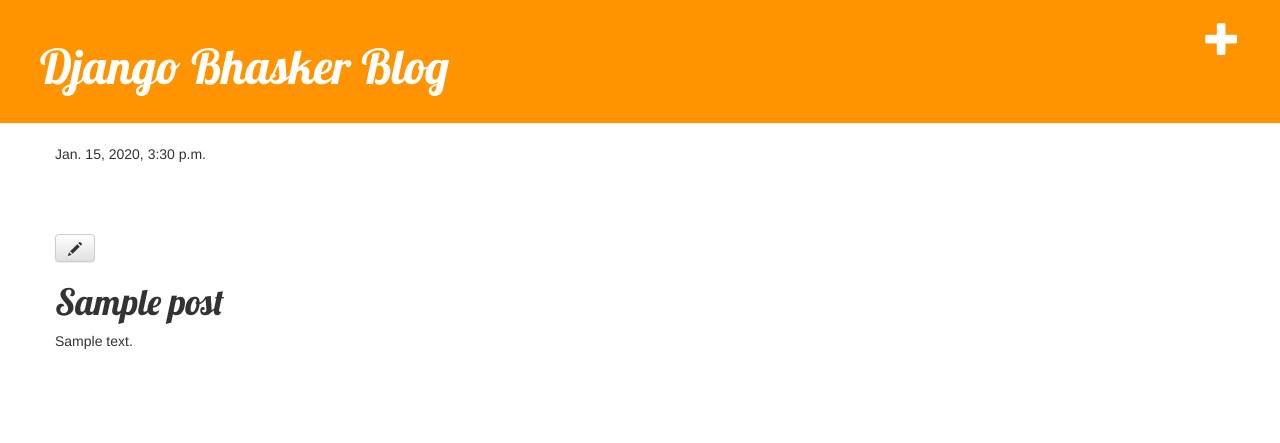
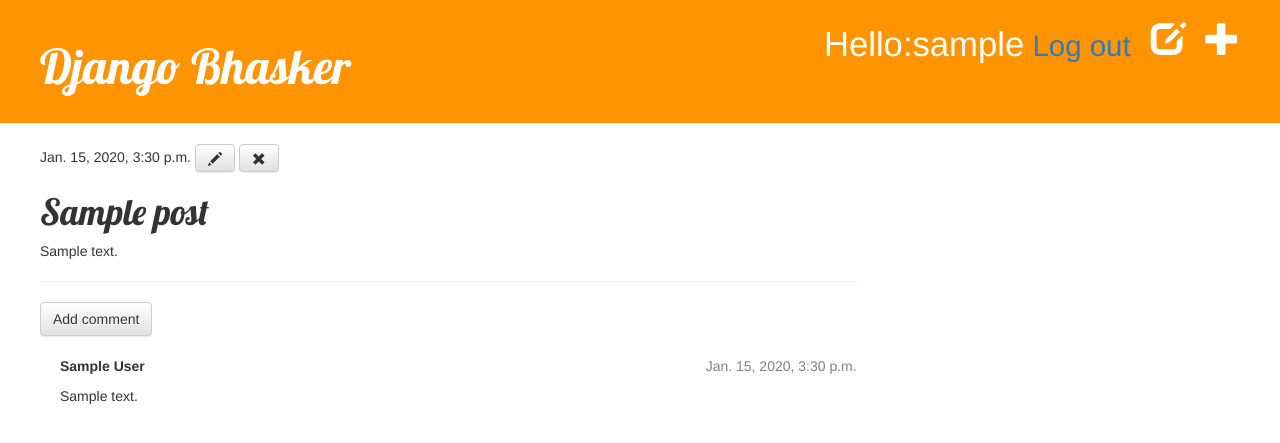
Before and after one commit to bhaskerreddy88/my-second-bog, a Django app: page /post/1/ in a window 1280 px wide. Shown: the top 443 px of the page. Run offline with Django 3.2, Linux system fonts and the light colour scheme; a user stored in the database is signed in; tables that the repository leaves empty hold one stand-in row (values such as "Sample post"); some libraries are stand-ins or nearby versions.

Commit message:
final one

```diff
--- a/blog/admin.py
+++ b/blog/admin.py
@@ -2,6 +2,7 @@ from django.contrib import admin
 
 # Register your models here.
 
-from .models import Post
+from .models import Post,Comment
 
 admin.site.register(Post)
+admin.site.register(Comment)
--- a/blog/models.py
+++ b/blog/models.py
@@ -19,5 +19,23 @@ class Post(models.Model):
 		self.published_date=timezone.now()
 		self.save();
 
+	def	approved_comments(self):
+				return	self.comments.filter(approved_comment=True)
+
 	def __str__(self):
 		return self.title;
+
+class Comment(models.Model):
+    post = models.ForeignKey('blog.Post' ,related_name='comments')
+    author = models.CharField(max_length=200)
+    text = models.TextField()
+    created_date = models.DateTimeField(default=timezone.now)
+    approved_comment = models.BooleanField(default=False)
+
+    def approve(self):
+    	self.approved_comment=True
+    	self.save()
+
+    def __str__(self):
+
+        return self.text
--- a/blog/static/css/blog.css
+++ b/blog/static/css/blog.css
@@ -45,3 +45,6 @@ h1, h2, h3, h4 {
 .post h1 a, .post h1 a:visited {
     color: #000000;
 }
+.comment    {
+                margin: 20px    0px 20px    20px;
+}
--- a/blog/templates/blog/base.html
+++ b/blog/templates/blog/base.html
@@ -9,19 +9,22 @@
     </head>
     <body>
 
-        <div class="page-header">
-             {% if user.is_authenticated %}
-                <a href="{% url 'post_new' %}" class="top-menu"><span class="glyphicon glyphicon-plus"></span></a>
-             {% endif %}
-            <h1><a href="/">Django Bhasker Blog</a></h1>
+     <div  class="page-header">
+       {%  if  user.is_authenticated %}
+        <a  href="{%  url 'post_new'  %}" class="top-menu"><span  class="glyphicon  glyphicon-plus"></span></a>
+        <a  href="{%  url 'post_draft_list' %}" class="top-menu"><span  class="glyphicon  glyphicon-edit"></span></a>
+        <p  class="top-menu"> Hello:{{  user.username }}<small><a href="{% url 'django.contrib.auth.views.logout' %}"> Log out</a></small></p>
+       {%  else  %}
+        <a  href="{%  url 'django.contrib.auth.views.login' %}" class="top-menu"><span class="glyphicon  glyphicon-lock"></span></a>
+       {%  endif %}
+       <h1><a  href="{% url 'blog.views.post_list' %}">Django  Bhasker</a></h1>
      </div>
 
-        <div class="content container">
+    <div class="content">
       <div class="row">
         <div class="col-md-8">
           {% block content %}
           {% endblock %}
-
         </div>
       </div>
     </div>
--- a/blog/templates/blog/post_detail.html
+++ b/blog/templates/blog/post_detail.html
@@ -1,16 +1,49 @@
 {% extends 'blog/base.html' %}
 
 {% block content  %}
-  {% if post.published_date  %}
-    <div class='post'>
-      {{ post.published_date }}
-    </div>
 
-    {% if user.is_authenticated %}
-    <a class="btn btn-default" href="{% url 'post_edit' pk=post.pk %}"><span class="glyphicon glyphicon-pencil"></span></a>
-    {% endif %}
+  {% if	post.published_date	%}
 
-    <h1>{{post.title}}</h1>
-    <p>{{ post.text|linebreaks }}</p>
-  {% endif %}
+  {{post.published_date	}}
+
+  {%	else	%}
+	<a	class="btn	btn-default"	href="{%	url	'blog.views.post_publish'	pk=post.pk	%}">Publish</a>
+  {%	endif	%}
+
+   {% if user.is_authenticated %}
+   <a class="btn btn-default" href="{% url 'post_edit' pk=post.pk %}"><span class="glyphicon glyphicon-pencil"></span></a>
+   <a	class="btn	btn-default"	href="{%	url	'post_remove'	pk=post.pk	%}"><span	class="glyphicon	glyphicon-remove"></span> </a>
+   {% endif %}
+
+   <h1>{{post.title}}</h1>
+   <p>{{ post.text|linebreaks }}</p>
+
+   <!-- comments -->
+  <hr>
+  <a class="btn btn-default" href="{% url 'add_comment_to_post' pk=post.pk %}">Add comment</a>
+  {% for comment in  post.comments.all %}
+
+   {%  if  user.is_authenticated or  comment.approved_comment  %}
+
+     <div  class="comment">
+       <div  class="date">
+         {{  comment.created_date  }}
+         {%  if  not comment.approved_comment  %}
+            <a  class="btn  btn-default"  href="{%  url 'comment_remove'  pk=comment.pk %}">
+              <span class="glyphicon  glyphicon-remove"></span></a>
+            <a  class="btn  btn-default"  href="{%  url 'comment_approve' pk=comment.pk %}">
+              <span class="glyphicon  glyphicon-ok"></span></a>
+         {%  endif %}
+       </div>
+       <strong>{{  comment.author  }}</strong>
+       <p>{{  comment.text|linebreaks }}</p>
+     </div>
+
+   {%  endif %}
+
+   {%  empty %}
+      <p>No comments  here  yet :(</p>
+  {% endfor  %}
+
+
 {% endblock content %}
--- a/blog/templates/blog/post_list.html
+++ b/blog/templates/blog/post_list.html
@@ -9,7 +9,10 @@
             </div>
             <h1><a href="{% url 'post_detail' pk=post.pk %}">{{ post.title }}</a></h1>
             <p>{{ post.text|linebreaks }}</p>
+
+            <a	href="{% url "blog.views.post_detail" pk=post.pk %}">Comments: {{post.approved_comments.count}}</a>
         </div>
+
     {% endfor %}
 
 {% endblock content %}
--- a/blog/urls.py
+++ b/blog/urls.py
@@ -6,6 +6,12 @@ urlpatterns= [
 
    url(r'^$',views.post_list , name='post_list'),
    url(r'^post/(?P<pk>[0-9]+)/$', views.post_detail , name='post_detail' ),
-   url(r'post/new/$' , views.post_new , name="post_new"),
+   url(r'^post/new/$' , views.post_new , name="post_new"),
    url(r'^post/(?P<pk>[0-9]+)/edit/$', views.post_edit, name='post_edit'),
+   url(r'^drafts/$',	views.post_draft_list,	name='post_draft_list'),
+   url(r'^post/(?P<pk>[0-9]+)/publish/$',	views.post_publish,	name='post_publish'),
+   url(r'^post/(?P<pk>[0-9]+)/remove/$',	views.post_remove,	name='post_remove'),
+   url(r'^post/(?P<pk>[0-9]+)/comment/$',views.add_comment_to_post,name='add_comment_to_post'),
+   url(r'^comment/(?P<pk>[0-9]+)/approve/$',	views.comment_approve,	name='comment_approve'),
+   url(r'^comment/(?P<pk>[0-9]+)/remove/$',	views.comment_remove,	name='comment_remove'),
 ]
--- a/blog/views.py
+++ b/blog/views.py
@@ -1,7 +1,8 @@
 from django.shortcuts import render,get_object_or_404,redirect
-from .models import Post
+from .models import Post,Comment
 from django.utils import timezone
-from  .forms import PostForm
+from  .forms import PostForm,CommentForm
+from  django.contrib.auth.decorators  import  login_required
 
 # Create your views here.
 
@@ -9,10 +10,12 @@ def post_list(request):
   posts = Post.objects.filter(published_date__lte=timezone.now()).order_by('published_date')
   return render(request,'blog/post_list.html',{'posts':posts})
 
+@login_required
 def post_detail(request,pk):
   post = get_object_or_404(Post, pk=pk);
   return render(request,'blog/post_detail.html' ,{'post':post});
 
+@login_required
 def post_new(request):
 
 	if request.method=='POST':
@@ -27,6 +30,7 @@ def post_new(request):
 		form = PostForm();
 	return render(request,'blog/post_edit.html',{'form':form})
 
+@login_required
 def post_edit(request, pk):
     post = get_object_or_404(Post, pk=pk)
     if request.method == "POST":
@@ -40,3 +44,48 @@ def post_edit(request, pk):
     else:
         form = PostForm(instance=post)
     return render(request, 'blog/post_edit.html', {'form': form})
+
+@login_required
+def post_draft_list(request):
+        posts = Post.objects.filter(published_date__isnull=True).order_by('created_date')
+        return  render(request, 'blog/post_draft_list.html',  {'posts': posts})
+
+@login_required
+def post_publish(request, pk):
+        post  = get_object_or_404(Post, pk=pk)
+        post.publish()
+        return  redirect('blog.views.post_detail',  pk=pk)
+
+@login_required
+def post_remove(request,  pk):
+        post  = get_object_or_404(Post, pk=pk)
+        post.delete()
+        return  redirect('blog.views.post_list')
+def add_comment_to_post(request,pk):
+    post = get_object_or_404(Post,pk=pk)
+    print("commentttttttt")
+    if request.method == 'POST':
+        print("yyyyyyy")
+        form = CommentForm(request.POST)
+        if form.is_valid():
+            comment = form.save(commit=False)
+            comment.post=post
+            comment.save()
+            return redirect('blog.views.post_detail',pk=post.pk)
+    else:
+        print("nnnnnnooooo")
+        form = CommentForm()
+    return render(request,'blog/add_comment_to_post.html' ,{'form':form })
+
+
+@login_required
+def comment_approve(request,    pk):
+                comment =   get_object_or_404(Comment,  pk=pk)
+                comment.approve()
+                return  redirect('blog.views.post_detail',  pk=comment.post.pk)
+@login_required
+def comment_remove(request, pk):
+                comment =   get_object_or_404(Comment,  pk=pk)
+                post_pk =   comment.post.pk
+                comment.delete()
+                return  redirect('blog.views.post_detail',  pk=post_pk)
--- a/mysite/settings.py
+++ b/mysite/settings.py
@@ -121,3 +121,5 @@ USE_TZ = True
 
 STATIC_URL = '/static/'
 STATIC_ROOT= os.path.join(BASE_DIR, 'static')
+
+LOGIN_REDIRECT_URL  =   '/'
--- a/mysite/urls.py
+++ b/mysite/urls.py
@@ -17,7 +17,11 @@ Including another URLconf
 from django.conf.urls import url,include
 from django.contrib import admin
 
+admin.autodiscover()
+
 urlpatterns = [
     url(r'^admin/', admin.site.urls),
+    url(r'^accounts/login/$','django.contrib.auth.views.login'),
+    url(r'^accounts/logout/$', 'django.contrib.auth.views.logout',{'next_page':'/'} ),
     url(r'',include('blog.urls')),
 ]
```
Also changed, not shown: blog/forms.py (+6 -1 lines), blog/templates/blog/add_comment_to_post.html (added, +11 -0 lines), blog/templates/blog/post_draft_list.html (added, +13 -0 lines), blog/templates/registration/login.html (added, +27 -0 lines), blog/migrations/0002_comments.py (added), blog/migrations/0003_auto_20151224_1110.py (added). Lines whose indentation alone changed are shown as unchanged.
